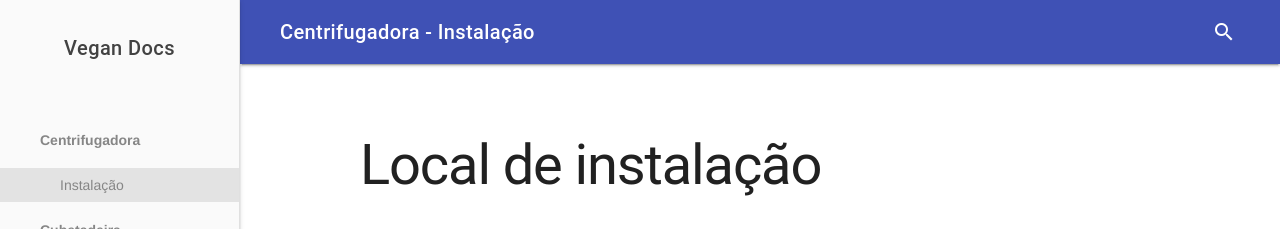
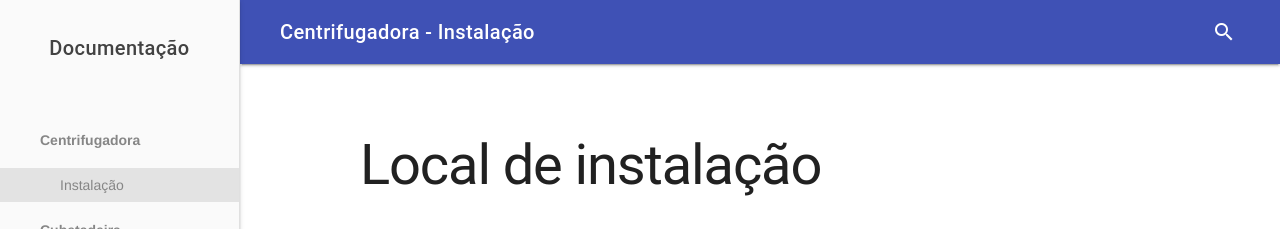
Before and after one commit to vegan-ind-br/docs, a Jekyll site: the page built from assets/centrigugadora1/Centrifugadora-Instalacao.md, in a window 1280 px wide. Shown: the top 229 px of the page. Built offline with Jekyll 4.4.1, drawn with Linux system fonts in a browser that asks for light colours.

Commit message:
refinagem 02

```diff
--- a/_config.yml
+++ b/_config.yml
@@ -1,5 +1,5 @@
-logo: #/path/to/logo.png # an absolute or relative image path to use as the site logo
-mdl_colors: indigo-pink # a supported Material Design Lite color scheme
-copyright: Vegan Alimentos # will override the copyright notice (default is site title)
-search: true # enabled by default, set to false to disable site search
-title: Vegan Docs
+title: Documentação
+search: true
+logo: #/path/to/logo.png
+mdl_colors: indigo-pink
+copyright: Vegan Alimentos
```
Also changed, not shown: assets/index.md (+0 -1 lines), assets/centrigugadora1/Centrifugadora-Instalacao.md (line endings or trailing spaces).
